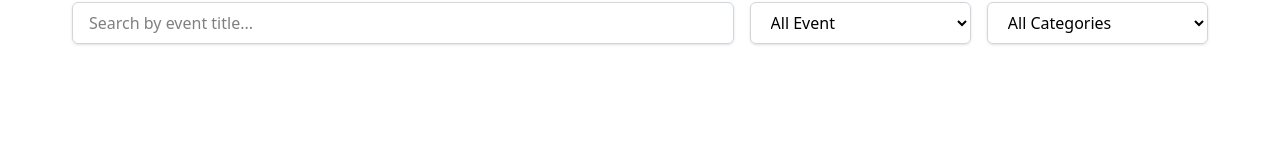
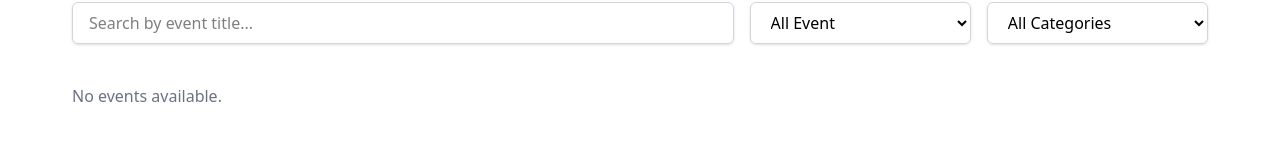
Before and after one commit to Sudipraut1522/Event-management, a React app: page / in a window 1280 px wide. Shown: the part 217-358 px from the top of the page. Built offline with nearby package versions, Linux system fonts and the light colour scheme; the HTML template or start-up script is replaced by a standard one.

Commit message:
feat:add Event list

```diff
--- a/src/App.tsx
+++ b/src/App.tsx
@@ -1,7 +1,24 @@
-import React from "react";
+import React, { useEffect, useState } from "react";
 import Navbar from "./components/Navbar";
+import EventList from "./components/EventList";
 
 const App = () => {
+  const [events, setEvents] = useState([]);
+
+  useEffect(() => {
+    const stored = localStorage.getItem("events");
+    if (stored) setEvents(JSON.parse(stored));
+  }, []);
+
+  const handleEdit = (event: any) => {
+    console.log("Edit", event);
+  };
+
+  const handleDelete = (id: number) => {
+    const updated = events.filter((e: any) => e.id !== id);
+    setEvents(updated);
+    localStorage.setItem("events", JSON.stringify(updated));
+  };
   return (
     <div className="w-full  ">
       <Navbar />
@@ -66,6 +83,13 @@ const App = () => {
             {/* Events Grid */}
           </div>
         </div>
+
+        <EventList
+          events={events || []}
+          onDelete={handleDelete}
+          onEdit={handleEdit}
+          key={"hj"}
+        />
       </div>
     </div>
   );
--- /dev/null
+++ b/src/components/EventList.tsx
@@ -0,0 +1,65 @@
+import React from "react";
+import { Pencil, Trash2 } from "lucide-react";
+
+type Event = {
+  id: number;
+  title: string;
+  date: string;
+  location: string;
+  category?: string;
+};
+
+interface EventListProps {
+  events: Event[];
+  onEdit: (event: Event) => void;
+  onDelete: (id: number) => void;
+}
+
+const EventList: React.FC<EventListProps> = ({ events, onEdit, onDelete }) => {
+  return (
+    <div className="mt-6 space-y-4">
+      {events?.length === 0 ? (
+        <p className="text-gray-500">No events available.</p>
+      ) : (
+        events?.map((event) => (
+          <div
+            key={event?.id}
+            className="flex justify-between items-center p-4 bg-white border rounded-lg shadow-sm hover:shadow-md transition"
+          >
+            <div>
+              <h3 className="text-lg font-semibold text-gray-800">
+                {event?.title}
+              </h3>
+              <p className="text-sm text-gray-600">
+                {event?.date} • {event?.location}
+              </p>
+              {event.category && (
+                <span className="inline-block text-xs text-white bg-blue-500 px-2 py-0.5 rounded mt-1">
+                  {event?.category}
+                </span>
+              )}
+            </div>
+            <div className="flex gap-2">
+              <button
+                onClick={() => onEdit(event)}
+                className="p-2 rounded hover:bg-gray-100"
+                title="Edit"
+              >
+                <Pencil size={18} className="text-blue-600" />
+              </button>
+              <button
+                onClick={() => onDelete(event?.id)}
+                className="p-2 rounded hover:bg-gray-100"
+                title="Delete"
+              >
+                <Trash2 size={18} className="text-red-600" />
+              </button>
+            </div>
+          </div>
+        ))
+      )}
+    </div>
+  );
+};
+
+export default EventList;
--- a/src/components/form/Form.tsx
+++ b/src/components/form/Form.tsx
@@ -38,11 +38,10 @@ const Form: React.FC = () => {
   });
 
   const onSubmit = (data: FormValues) => {
-    console.log("Form Submitted:", data);
-
     const existingEvents = JSON.parse(localStorage?.getItem("events") || "[]");
     const newEvent = {
       ...data,
+      id: new Date(),
     };
     const updatedEvents = [...existingEvents, newEvent];
     localStorage.setItem("events", JSON.stringify(updatedEvents));
```
